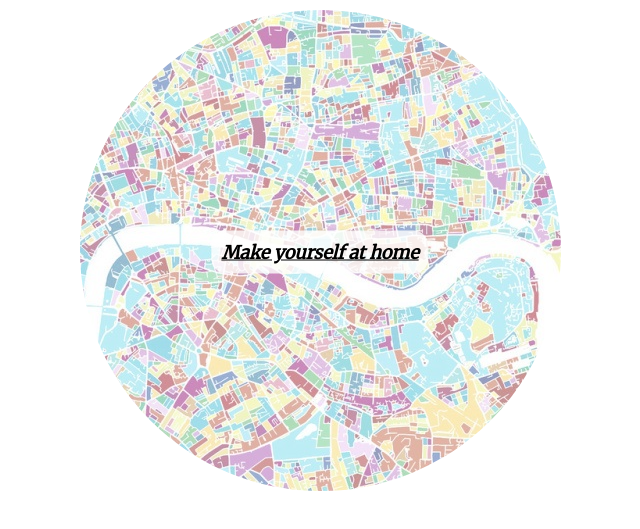
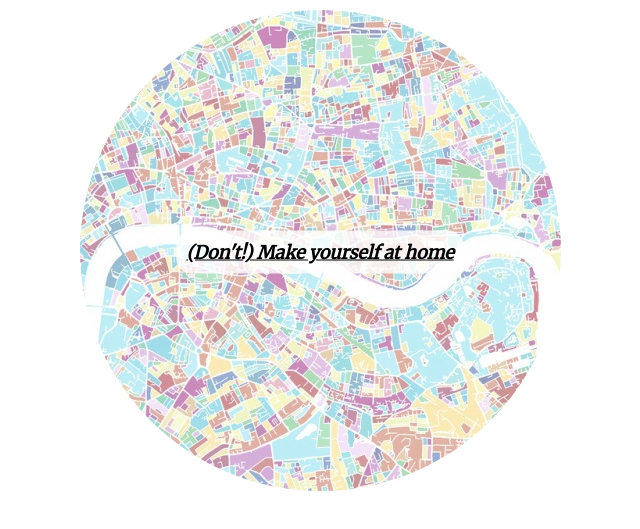
Before and after one commit to VytauteKedyte/londoner-to-be-website, a plain HTML site: page index.html in a window 1280 px wide. Shown: the part 111-640 px from the top of the page, without its empty margins (320-960 px from the left). Drawn offline with Linux system fonts and the light colour scheme.

```diff
--- a/index.html
+++ b/index.html
@@ -14,7 +14,7 @@
   <div class="container">
     <img src="images/london_2.jpg" alt="Map of London"/>
 
-    <div class="enter"> <a href="https://www.airbnb.co.uk/"> <strong><em>Make yourself at home</stong></em></a></div>
+    <div class="enter"> <a href="https://www.airbnb.co.uk/"> <strong><em>(Don't!) Make yourself at home</stong></em></a></div>
   </div>
 
 </header>
```
